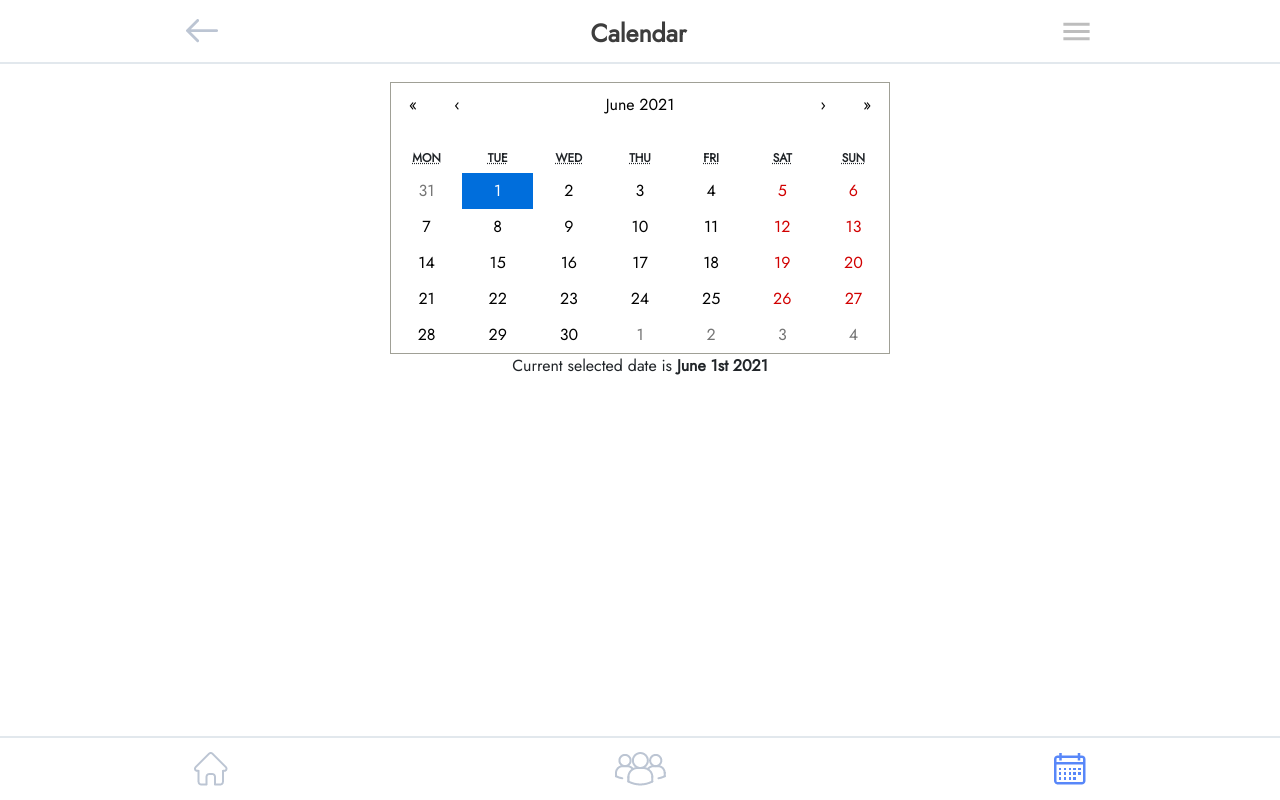
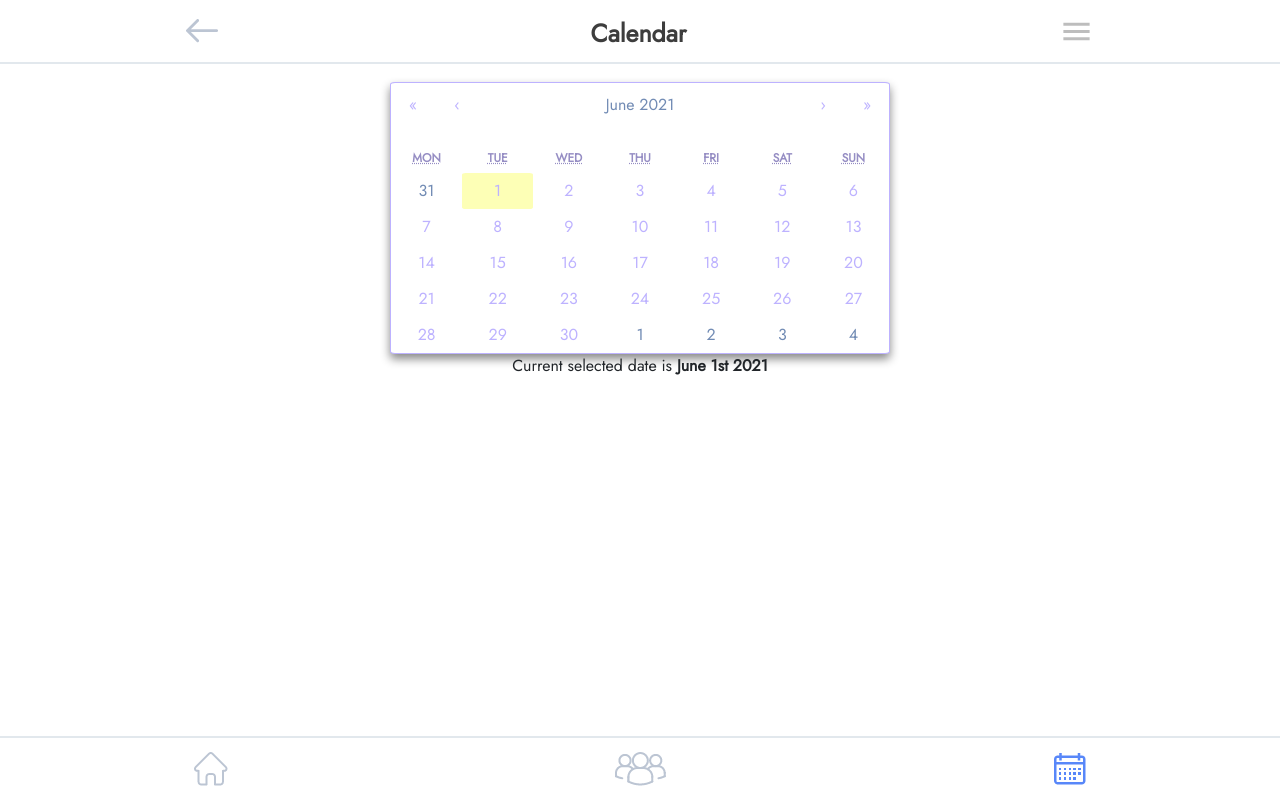
Before and after one commit to ZacharyKathe/Kinetic, a React (Create React App) app: page /dashboard/mycalendar in a window 1280 px wide. Built offline with nearby package versions, Linux system fonts and the light colour scheme; a web font is replaced by a local one.

Commit message:
styled calendar to color scheme, adjusted check color for contrast clarity

```diff
--- a/src/components/CalenderCard/index.js
+++ b/src/components/CalenderCard/index.js
@@ -12,6 +12,7 @@ export default function CalenderCard() {
     return(
         <div className='calenderCard'>
         <Calender className='react-calender'
+        minDetail="year"
         value={dateState}
         onChange={changeDate}
         />
--- /dev/null
+++ b/src/components/CalenderCard/style.css
@@ -0,0 +1,3 @@
+.react-calendar {
+  border: 1px solid #a0c4ff !important;
+}
--- a/src/components/DashboardCard/index.js
+++ b/src/components/DashboardCard/index.js
@@ -55,7 +55,7 @@ function DashboardCard(props) {
         <Chip
           label="Goal Complete!"
           style={{
-            backgroundColor: "#caffbf",
+            backgroundColor: "#b8ffa9",
             color: "black"
           }}
         />
--- a/src/components/SliderModal/index.js
+++ b/src/components/SliderModal/index.js
@@ -3,7 +3,7 @@ import React, { useState } from 'react';
 import EditSlider from '../EditSlider/index';
 import IconButton from '@material-ui/core/IconButton';
 import AddCircleIcon from '@material-ui/icons/AddCircle';
-import CheckCircleOutlineIcon from '@material-ui/icons/CheckCircleOutline';
+import CheckCircleIcon from '@material-ui/icons/CheckCircle';
 import Moment from "moment";
 import API from "../../utils/API";
 import Tooltip from '@material-ui/core/Tooltip';
@@ -58,11 +58,11 @@ export default function SliderModal(props) {
       color=""
       style={{padding: "0"}}
     >
-      <CheckCircleOutlineIcon
+      <CheckCircleIcon
         className="addIcon"
         fontSize="large"
         style={{
-          color: "#caffbf"
+          color: "#3d3d3d"
         }}
       />
     </IconButton>
--- a/src/index.css
+++ b/src/index.css
@@ -1,11 +1,11 @@
 :root {
     --clr-teal: hsl(184, 11%, 49%);
-    --clr-blue4: #bcd4e6;
+    --clr-blue: #a0c4ff;
     --clr-grey: hsl(105, 9%, 82%);
     --clr-yellow: hsl(51, 53%, 79%);
     --clr-yellow2: hsl(43, 74%, 66%);
     --clr-white: hsl(42, 29%, 93%);
-    --clr-grn: #9aff86;
+    --clr-grn: #7eec68;
 }
 
 * {
@@ -22,6 +22,55 @@ p {
 
 a {
     text-decoration: none !important;
+}
+
+.react-calendar {
+    border: 1px solid #bdb2ff !important;
+    font-family: 'Jost', sans-serif;
+    border-radius: 1%;
+    box-shadow: 0px 5px 10px #888
+  }
+
+.react-calendar__navigation__arrow {
+    color: #bdb2ff;
+}
+
+.react-calendar__navigation__label {
+    color: #718bb4;
+}
+
+.react-calendar__month-view__weekdays__weekday {
+    color: #968ec4;
+}
+
+.react-calendar__month-view__days__day {
+    color: #bdb2ff;
+}
+
+.react-calendar__month-view__days__day--neighboringMonth {
+    color: #718bb4;
+}
+
+.react-calendar__tile--now {
+    background-color: #9bf6ff;
+    border-radius: 5%;
+}
+
+.react-calendar__tile--active {
+    background-color: #fdffb6;
+    border-radius: 5%;
+}
+
+.react-calendar__tile--active:enabled:hover, .react-calendar__tile--active:enabled:focus {
+    background-color: #fdffb6;
+}
+
+.react-calendar__year-view__months__month {
+    color: #718bb4;
+}
+
+.react-calendar__decade-view__years__year {
+    color: #718bb4;
 }
 
 .dash-card {
--- a/src/pages/Calendar.js
+++ b/src/pages/Calendar.js
@@ -8,6 +8,7 @@ import groups from "../images/groups.png";
 import calendar from "../images/calendar.png";
 import calendarActive from "../images/calendar-active.png";
 import CalenderCard from "../components/CalenderCard";
+
 
 export default function Calendar(props) {
 
```
